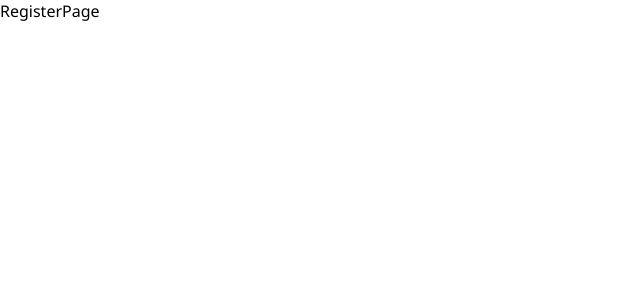
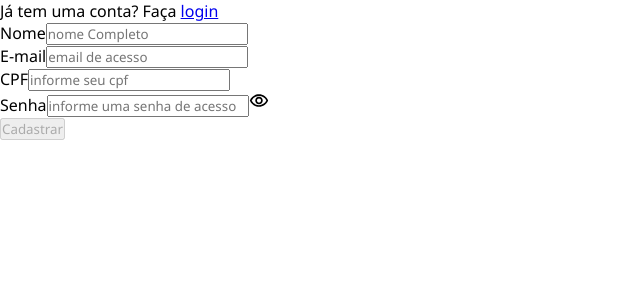
Before and after one commit to TabataSouto/challenge-nex-digital-web, a React (Vite) app: page /register in a window 1280 px wide. Shown: the top 300 px of the page, without its empty margins (0-640 px from the left). Built offline with nearby package versions, Linux system fonts and the light colour scheme.

Commit message:
feat: cadastro novo usuário

```diff
--- a/src/components/input/index.tsx
+++ b/src/components/input/index.tsx
@@ -2,6 +2,7 @@ import { ComponentProps } from "react";
 
 interface IInputProps extends ComponentProps<"input"> {
   label?: string;
+  error?: string | null;
 }
 
 const Input = ({ label, ...props }: IInputProps) => {
@@ -16,8 +17,10 @@ const Input = ({ label, ...props }: IInputProps) => {
         className="label"
         id={label}
         autoComplete="current-password"
+        required
         {...props}
       />
+      {props?.error && <p style={{ color: "red" }}>{props?.error}</p>}
     </div>
   );
 };
--- a/src/components/password/index.tsx
+++ b/src/components/password/index.tsx
@@ -3,6 +3,7 @@ import { MdOutlineVisibility, MdOutlineVisibilityOff } from "react-icons/md";
 
 interface IPassword extends ComponentProps<"input"> {
   label?: string;
+  error?: string | null;
 }
 
 const Password = ({ label, ...props }: IPassword) => {
@@ -15,6 +16,7 @@ const Password = ({ label, ...props }: IPassword) => {
         type={showPassword ? "text" : "password"}
         id={label}
         autoComplete="current-password"
+        required
         {...props}
       />
       {showPassword ? (
@@ -30,6 +32,7 @@ const Password = ({ label, ...props }: IPassword) => {
           onClick={() => setShowPassword(!showPassword)}
         />
       )}
+      {props?.error && <p style={{ color: "red" }}>{props?.error}</p>}
     </div>
   );
 };
--- a/src/context/MyContextProvider.tsx
+++ b/src/context/MyContextProvider.tsx
@@ -1,5 +1,5 @@
 import { createContext, PropsWithChildren, useEffect } from "react";
-import { useNavigate } from "react-router-dom";
+import { useLocation, useNavigate } from "react-router-dom";
 import { getAuth } from "../helpers/account";
 import { IContext } from "../interfaces";
 
@@ -7,15 +7,18 @@ export const MyProvider = createContext<IContext>({
   isAuthenticated: null,
 });
 
+const paths = ["/login", "/register"];
+
 const MyContextProvider = ({ children }: PropsWithChildren) => {
   const navigate = useNavigate();
+  const { pathname } = useLocation();
   const isAuthenticated = getAuth();
 
   useEffect(() => {
-    if (isAuthenticated) {
+    if (isAuthenticated && paths.includes(pathname)) {
       navigate("/home");
     }
-  }, [isAuthenticated, navigate]);
+  }, [isAuthenticated, navigate, pathname]);
 
   const values = {
     isAuthenticated,
--- /dev/null
+++ b/src/helpers/validatedFields.ts
@@ -0,0 +1,20 @@
+export const types = {
+  email: {
+    regex:
+      /^(([^<>()[\]\\.,;:\s@"]+(\.[^<>()[\]\\.,;:\s@"]+)*)|.(".+"))@((\[[0-9]{1,3}\.[0-9]{1,3}\.[0-9]{1,3}\.[0-9]{1,3}\])|(([a-zA-Z\-0-9]+\.)+[a-zA-Z]{2,}))$/,
+    message: "Preencha um e-mail válido",
+  },
+  password: {
+    regex: /^(?=.*\d)(?=.*[a-z])(?=.*[A-Z])[0-9a-zA-Z!@#$%^&*\-+?]{8,}$/,
+    message:
+      "A senha precisa ter 1 caracter maíusculo, 1 minúsculo e 1 digito com no mínimo 8 caracteres",
+  },
+  name: {
+    minLength: 6,
+    message: "O nome precisa ter pelo menos 6 letras",
+  },
+  cpf: {
+    minLength: 14,
+    message: "Por favor, digite um CPF válido",
+  },
+};
--- a/src/hooks/useForm.tsx
+++ b/src/hooks/useForm.tsx
@@ -1,12 +1,28 @@
 import { ChangeEvent, useState } from "react";
+import { types } from "../helpers/validatedFields";
 
-const useForm = (type?: string) => {
+type TypeKeys = keyof typeof types;
+
+const useForm = (type?: TypeKeys) => {
   const [value, setValue] = useState("");
   const [error, setError] = useState<string | null>(null);
 
   const validateValue = (value: string) => {
     if (!value) {
       setError(`O campo ${type} deve ser preenchido`);
+    }
+
+    if (type) {
+      const typeInfo = types[type];
+
+      if ("regex" in typeInfo && !typeInfo.regex.test(value)) {
+        setError(typeInfo.message);
+      }
+      else if ("minLength" in typeInfo && value.length < typeInfo.minLength) {
+        setError(typeInfo.message);
+      } else {
+        setError(null);
+      }
     }
   };
 
--- a/src/interfaces/index.ts
+++ b/src/interfaces/index.ts
@@ -6,3 +6,8 @@ export interface ILogin {
   email: string;
   password: string;
 }
+
+export interface IRegister extends ILogin {
+  name: string;
+  cpf: string;
+}
--- a/src/pages/home/index.tsx
+++ b/src/pages/home/index.tsx
@@ -1,7 +1,19 @@
+import { useNavigate } from "react-router-dom";
+import { logout } from "../../helpers/account";
+
 const Home = () => {
+  const navigate = useNavigate();
+
+  const onClick = () => {
+    logout();
+    navigate("/login");
+  };
   return (
     <section>
       <h1>Home</h1>
+      <button type="button" onClick={onClick}>
+        Sair
+      </button>
     </section>
   );
 };
--- a/src/pages/login/index.tsx
+++ b/src/pages/login/index.tsx
@@ -1,4 +1,4 @@
-import { FormEvent } from "react";
+import { FormEvent, useState } from "react";
 import toast from "react-hot-toast";
 import { Link, useNavigate } from "react-router-dom";
 
@@ -10,14 +10,18 @@ import Request from "../../server/request";
 import Input from "../../components/input";
 import Password from "../../components/password";
 import Button from "../../components/button";
+import { AiOutlineLoading } from "react-icons/ai";
 
 const LoginPage = () => {
   const navigate = useNavigate();
   const email = useForm();
   const password = useForm();
 
+  const [loading, setLoading] = useState(false);
+
   const handleSubmit = (event: FormEvent<HTMLFormElement>) => {
     event.preventDefault();
+    setLoading(true);
 
     const { url, options } = USER_AUTH({
       email: email.value,
@@ -28,10 +32,11 @@ const LoginPage = () => {
       .then(({ data }) => {
         saveAuth(data.token);
         navigate("/home");
+        setLoading(false);
       })
       .catch((error) => {
         toast.error(error.response?.data?.message);
-        console.log(error.response?.data?.message);
+        setLoading(false);
       });
   };
 
@@ -43,13 +48,20 @@ const LoginPage = () => {
           Ainda não tem conta? <Link to="/register">Cadastre-se</Link>
         </p>
         <form onSubmit={handleSubmit}>
-          <Input placeholder="Endereço de e-mail" name="email" {...email} />
+          <Input
+            placeholder="Endereço de e-mail"
+            name="email"
+            type="email"
+            {...email}
+          />
           <Password
             placeholder="Senha de acesso"
             name="password"
             {...password}
           />
-          <Button disabled={!email.value || !password.value}>Entrar</Button>
+          <Button disabled={!email.value || !password.value || loading}>
+            {loading ? <AiOutlineLoading /> : "Entrar"}
+          </Button>
         </form>
       </div>
     </section>
--- a/src/pages/register/index.tsx
+++ b/src/pages/register/index.tsx
@@ -1,5 +1,87 @@
+import { FormEvent, useState } from "react";
+import { Link, useNavigate } from "react-router-dom";
+import toast from "react-hot-toast";
+import { AiOutlineLoading } from "react-icons/ai";
+
+import { USER_REGISTER } from "../../server/api";
+import Request from "../../server/request";
+import useForm from "../../hooks/useForm";
+import Input from "../../components/input";
+import Password from "../../components/password";
+import Button from "../../components/button";
+
 const RegisterPage = () => {
-  return <div>RegisterPage</div>;
-}
+  const navigate = useNavigate();
+  const name = useForm("name");
+  const email = useForm("email");
+  const password = useForm("password");
+  const cpf = useForm("cpf");
+
+  const [loading, setLoading] = useState(false);
+
+  const handleSubmit = (event: FormEvent<HTMLFormElement>) => {
+    event.preventDefault();
+
+    const { url, options } = USER_REGISTER({
+      name: name.value,
+      email: email.value,
+      cpf: cpf.value,
+      password: password.value,
+    });
+
+    Request(url, options)
+      .then(({ data }) => {
+        toast.success(data.message);
+        setLoading(false);
+        navigate("/login");
+      })
+      .catch((error) => {
+        toast.error(error.response?.data?.message);
+        setLoading(false);
+      });
+  };
+
+  return (
+    <section>
+      <div>
+        <p>
+          Já tem uma conta? Faça <Link to="/login">login</Link>
+        </p>
+        <form onSubmit={handleSubmit}>
+          <Input
+            label="Nome"
+            placeholder="nome Completo"
+            name="name"
+            type="text"
+            {...name}
+          />
+          <Input
+            label="E-mail"
+            placeholder="email de acesso"
+            name="email"
+            type="email"
+            {...email}
+          />
+          <Input
+            label="CPF"
+            placeholder="informe seu cpf"
+            name="cpf"
+            type="text"
+            {...cpf}
+          />
+          <Password
+            label="Senha"
+            placeholder="informe uma senha de acesso"
+            name="password"
+            {...password}
+          />
+          <Button disabled={!email.value || !password.value || loading}>
+            {loading ? <AiOutlineLoading /> : "Cadastrar"}
+          </Button>
+        </form>
+      </div>
+    </section>
+  );
+};
 
 export default RegisterPage;
--- a/src/server/api.ts
+++ b/src/server/api.ts
@@ -1,20 +1,5 @@
-// import { AxiosError, AxiosResponse } from "axios";
-// import { ILogin } from "../interfaces";
-import { ILogin } from "../interfaces";
+import { ILogin, IRegister } from "../interfaces";
 import { BASE_URL } from "./request";
-// import { saveAuth } from "../helpers/account";
-
-// export const fetchAuthLogin = (payload: ILogin) => {
-//   Request({
-//     url: `${BASE_URL}/auth`,
-//     method: "POST",
-//     data: payload,
-//   })
-//     .then(({ data }: AxiosResponse) => {
-//       saveAuth(data.token);
-//     })
-//     .catch((error: AxiosError) => console.log(error.message));
-// };
 
 export const USER_AUTH = (payload: ILogin) => ({
   url: `${BASE_URL}/auth`,
@@ -23,3 +8,11 @@ export const USER_AUTH = (payload: ILogin) => ({
     data: payload,
   },
 });
+
+export const USER_REGISTER = (payload: IRegister) => ({
+  url: `${BASE_URL}/user/register`,
+  options: {
+    method: "POST",
+    data: payload,
+  },
+});
```
